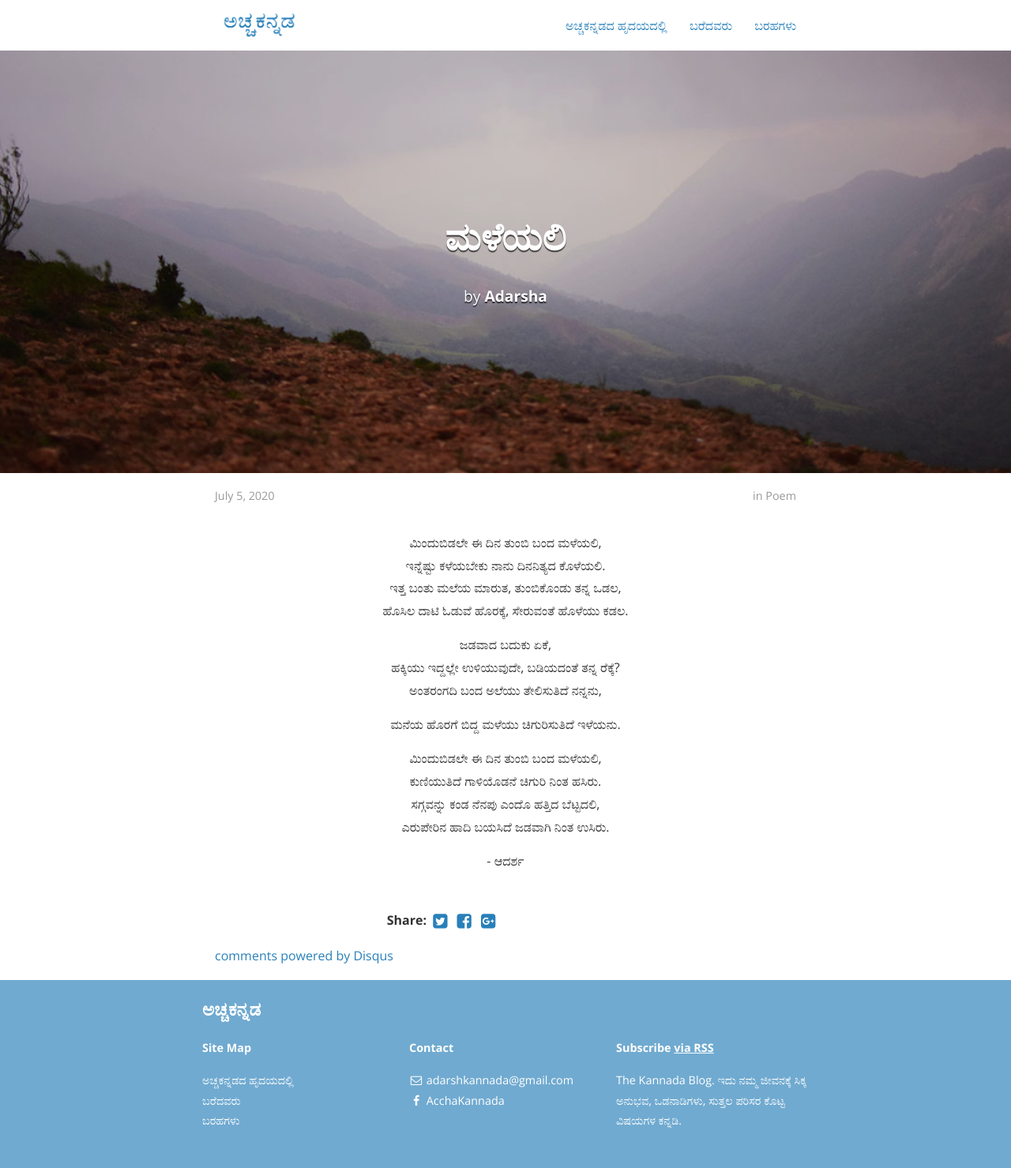
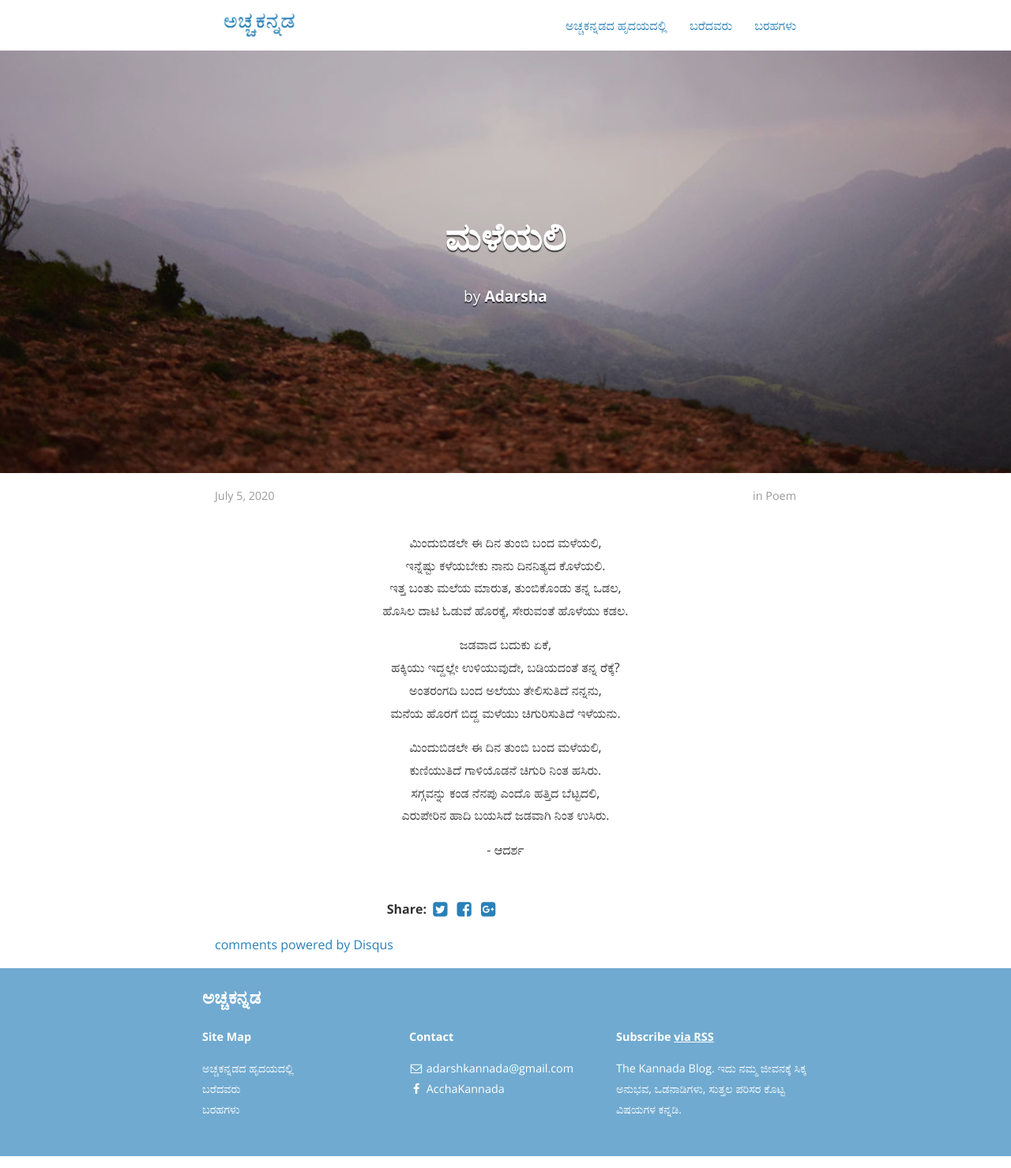
Before and after one commit to bencentra/centrarium, a Jekyll site: the page built from _posts/2020-07-05-maleyali.markdown, in a window 1280 px wide. Shown: the whole page at 79% size. Built offline with Jekyll 4.4.1, drawn with Linux system fonts in a browser that asks for light colours; nearby versions of some CDN libraries; comment, search, counter and statistics services are not loaded; a style sheet for code colours, icons or effects is not loaded.

Commit message:
Update 2020-07-05-maleyali.markdown

```diff
--- a/_posts/2020-07-05-maleyali.markdown
+++ b/_posts/2020-07-05-maleyali.markdown
@@ -17,7 +17,7 @@ description: ಮಿಂದುಬಿಡಲೇ ಈ ದಿನ ತುಂಬಿ ಬಂ
 <p align ="center"> ಜಡವಾದ ಬದುಕು ಏಕೆ, <br>
 ಹಕ್ಕಿಯು ಇದ್ದಲ್ಲೇ ಉಳಿಯುವುದೇ, ಬಡಿಯದಂತೆ ತನ್ನ ರೆಕ್ಕೆ? <br>
 ಅಂತರಂಗದಿ ಬಂದ ಅಲೆಯು ತೇಲಿಸುತಿದೆ ನನ್ನನು, <br>
-<p align ="center"> ಮನೆಯ ಹೊರಗೆ ಬಿದ್ದ ಮಳೆಯು ಚಿಗುರಿಸುತಿದೆ ಇಳೆಯನು. </p>
+ಮನೆಯ ಹೊರಗೆ ಬಿದ್ದ ಮಳೆಯು ಚಿಗುರಿಸುತಿದೆ ಇಳೆಯನು. </p>
 
 <p align ="center"> ಮಿಂದುಬಿಡಲೇ ಈ ದಿನ ತುಂಬಿ ಬಂದ ಮಳೆಯಲಿ, <br>
 ಕುಣಿಯುತಿದೆ ಗಾಳಿಯೊಡನೆ ಚಿಗುರಿ ನಿಂತ ಹಸಿರು. <br>
```
